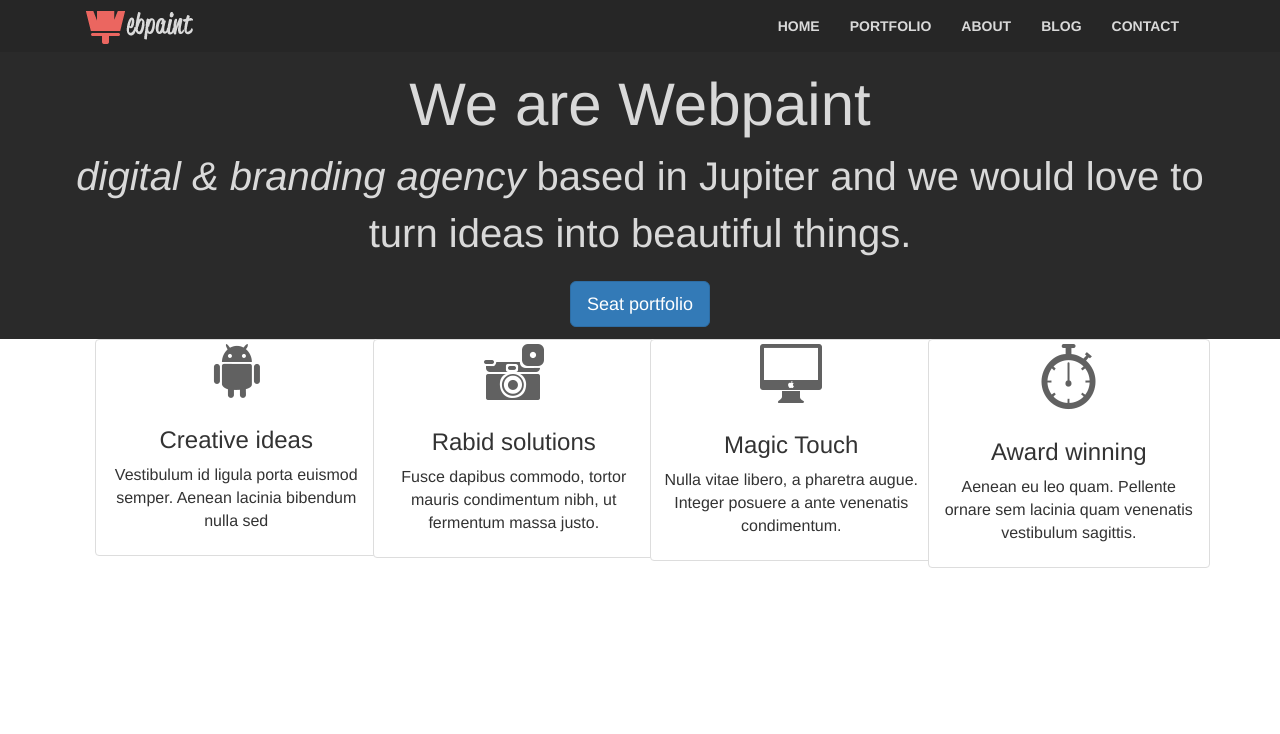
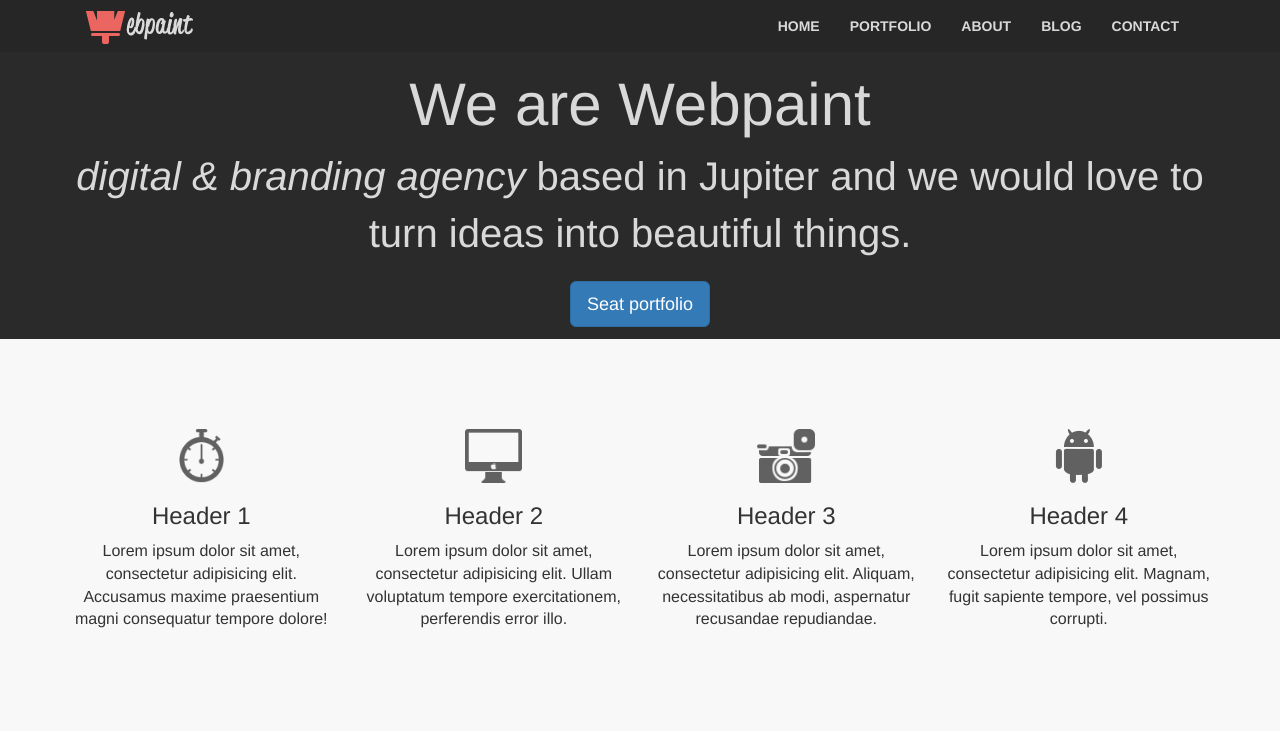
Before and after one commit to Dima1331/Work, a plain HTML site: page zbs/index.html in a window 1280 px wide. Drawn offline with nearby package versions, Linux system fonts and the light colour scheme.

Commit message:
bs recoverd

```diff
--- a/zbs/css/main.css
+++ b/zbs/css/main.css
@@ -2,8 +2,9 @@ h1{
   font-size: 60px;
 }
 p{
-  font-size: 40px;
+  font-size: 16px;
 }
+
 p.text{
   font-size: 16px;
   text-align: center;
@@ -37,3 +38,14 @@ header.container-fluid{
 color: #d9d9d9;
 background-color: #2a2a2a;
 }
+#main-slide p{
+  font-size: 40px;
+}
+#promo img{
+  height: 54px;
+  text-align: center;
+}
+#promo{
+  background-color: #f8f8f8;
+  padding: 90px 0;
+}
--- a/zbs/index.html
+++ b/zbs/index.html
@@ -41,7 +41,7 @@
     </div>
   </header>
 
-<!-- Slide Section -->
+  <!-- Slide Section -->
   <section id="main-slide" class="container-fluid">
     <div class="container text-center">
       <h1>We are Webpaint</h1>
@@ -49,58 +49,33 @@
       <p><a class="btn btn-primary btn-lg" href="#" role="button">Seat portfolio</a></p>
     </div>
   </section>
-
-
-
-  <div class="container-fluid">
-   <div class="row">
-   <div class="col-sm-6 col-md-4">
-     <div class="thumbnail">
-       <img src="img/Android 2.png" alt="...">
-       <div class="caption">
-         <h3>Creative ideas</h3>
-         <p class="text">Vestibulum id ligula porta euismod semper. Aenean lacinia bibendum nulla sed</p>
-       </div>
-     </div>
-   </div>
- </div>
-
-   <div class="row">
-   <div class="col-sm-6 col-md-4">
-     <div class="thumbnail">
-       <img src="img/Camera 2.png" alt="...">
-       <div class="caption">
-         <h3>Rabid solutions</h3>
-         <p class="text">Fusce dapibus commodo, tortor mauris condimentum nibh, ut fermentum massa justo.</p>
-       </div>
-     </div>
-   </div>
- </div>
-
-   <div class="row">
-   <div class="col-sm-6 col-md-4">
-     <div class="thumbnail">
-       <img src="img/iMac.png" alt="...">
-       <div class="caption">
-         <h3>Magic Touch</h3>
-         <p class="text">Nulla vitae libero, a pharetra augue. Integer posuere a ante venenatis condimentum.</p>
-       </div>
-     </div>
-   </div>
- </div>
-
-   <div class="row">
-   <div class="col-sm-6 col-md-4">
-     <div class="thumbnail">
-       <img src="img/Stop Watch.png" alt="...">
-       <div class="caption">
-         <h3>Award winning</h3>
-         <p class="text">Aenean eu leo quam. Pellente ornare sem lacinia quam venenatis vestibulum sagittis.</p>
-       </div>
-     </div>
-   </div>
- </div>
-</div>
+  <!-- Section promo -->
+<section class="container-fluid" id="promo">
+  <div class="container">
+    <div class="row">
+      <div class="col-md-3 col-sm-6 text-center">
+        <img src="img/Stop Watch.png" alt="images">
+        <h3>Header 1</h3>
+        <p>Lorem ipsum dolor sit amet, consectetur adipisicing elit. Accusamus maxime praesentium magni consequatur tempore dolore!</p>
+      </div>
+      <div class="col-md-3 col-sm-6 text-center">
+        <img src="img/iMac.png" alt="images">
+        <h3>Header 2</h3>
+        <p>Lorem ipsum dolor sit amet, consectetur adipisicing elit. Ullam voluptatum tempore exercitationem, perferendis error illo.</p>
+      </div>
+      <div class="col-md-3 col-sm-6 text-center">
+        <img src="img/Camera 2.png" alt="images">
+        <h3>Header 3</h3>
+        <p>Lorem ipsum dolor sit amet, consectetur adipisicing elit. Aliquam, necessitatibus ab modi, aspernatur recusandae repudiandae.</p>
+      </div>
+      <div class="col-md-3 col-sm-6 text-center">
+        <img src="img/Android 2.png" alt="images">
+        <h3>Header 4</h3>
+        <p>Lorem ipsum dolor sit amet, consectetur adipisicing elit. Magnam, fugit sapiente tempore, vel possimus corrupti.</p>
+      </div>
+    </div>
+  </div>
+</section>
 
 
 
```
Also changed, not shown: zbs/bootstrap/css/bootstrap.css.
